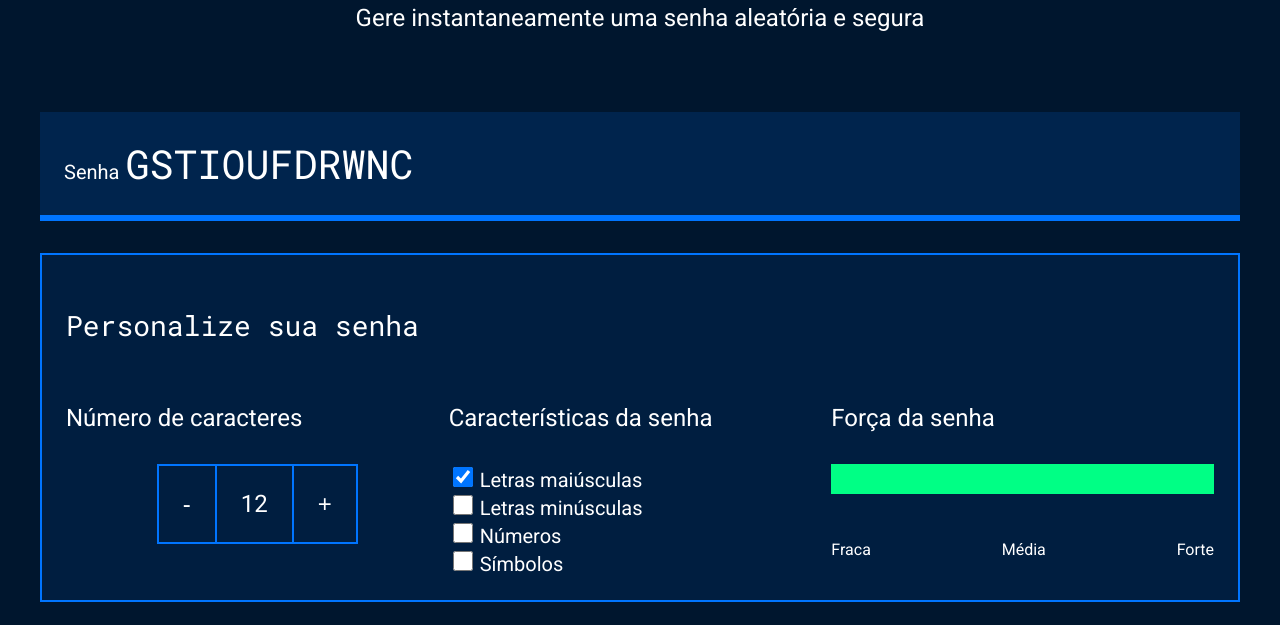
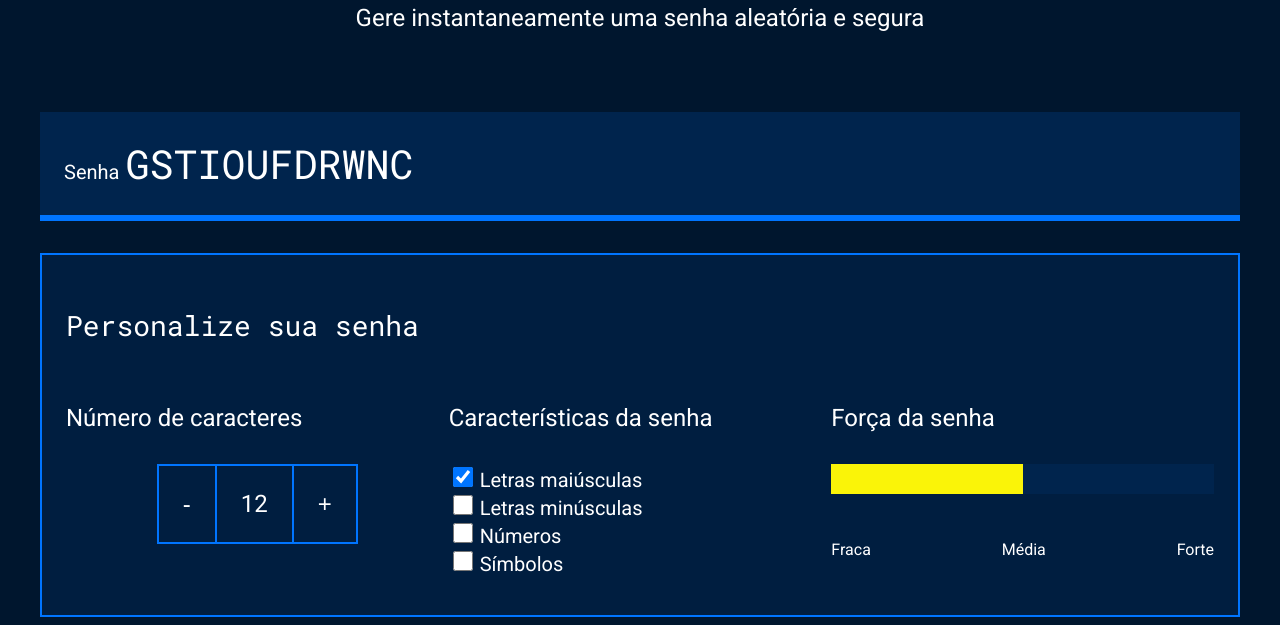
Before and after one commit to LachovskiJohnnie/Gerador_senhas-Johnnie, a plain HTML site: page index.html in a window 1280 px wide. Shown: the part 191-816 px from the top of the page. Drawn offline with Linux system fonts and the light colour scheme.

Commit message:
amanda a

```diff
--- a/index.html
+++ b/index.html
@@ -63,6 +63,7 @@
                         <p>Média</p>
                         <p>Forte</p>
                     </div>
+                    <p class="entropia"></p>
                 </div>
             </div>
         </div>
--- a/main.js
+++ b/main.js
@@ -61,7 +61,7 @@ function geraSenha() {
         senha = senha + alfabeto[numeroAleatorio];
     }
     campoSenha.value = senha;
-    classificaSenha();
+    classificaSenha(alfabeto.lenght);
 }
 
 function classificaSenha() {
@@ -69,12 +69,15 @@ function classificaSenha() {
     let entropia = tamanhoSenha*Math.log2(tamanhoSenha);
 
     forcaSenha.classList.remove('fraca', 'media', 'forte');
-    if (tamanhoSenha > 11) {
+    if (entropia > 57) {
         forcaSenha.classList.add('forte');
-    } else if (tamanhoSenha > 5 && tamanhoSenha < 12) {
+    } else if (entropia > 35 && entropia < 57) {
         forcaSenha.classList.add('media');
-    } else if (tamanhoSenha <= 5) {
+    } else if (entropia <= 35) {
         forcaSenha.classList.add('fraca');
     }
 
+    const valoEntropia = document.querySelector('.entropia');
+    valorEntropia.textContent = "Um comutador pode levar até" +
+    Math.floor(2**entropia/(100e6*60*60*24)) + " dias para descobrir essa senha.";
 }
```
